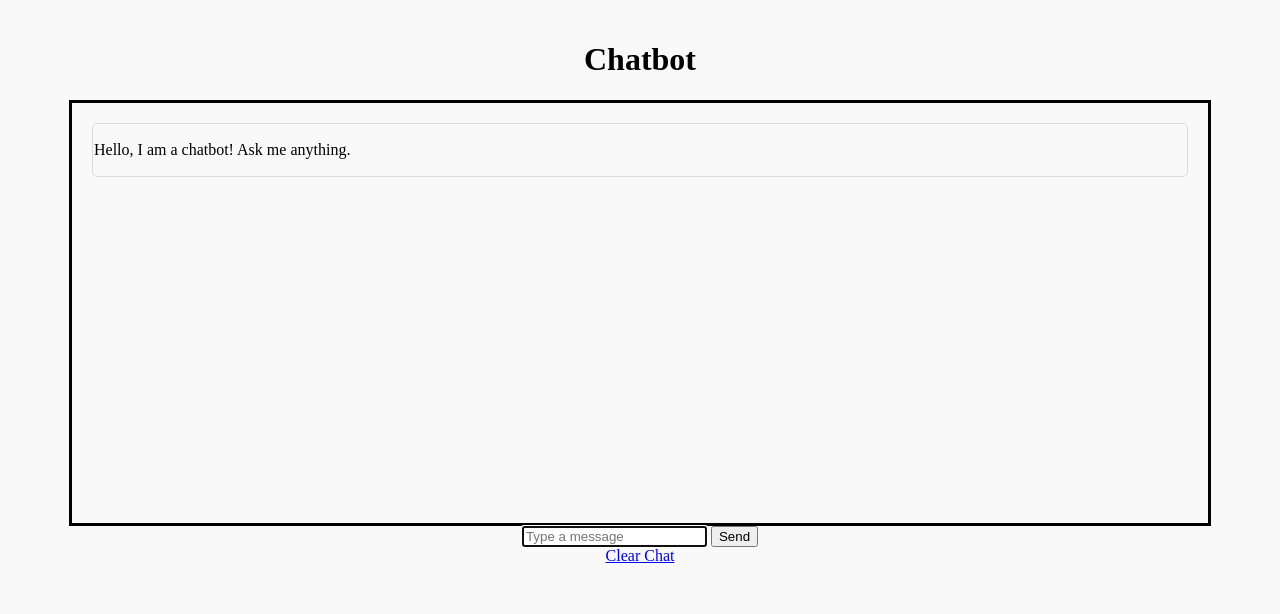
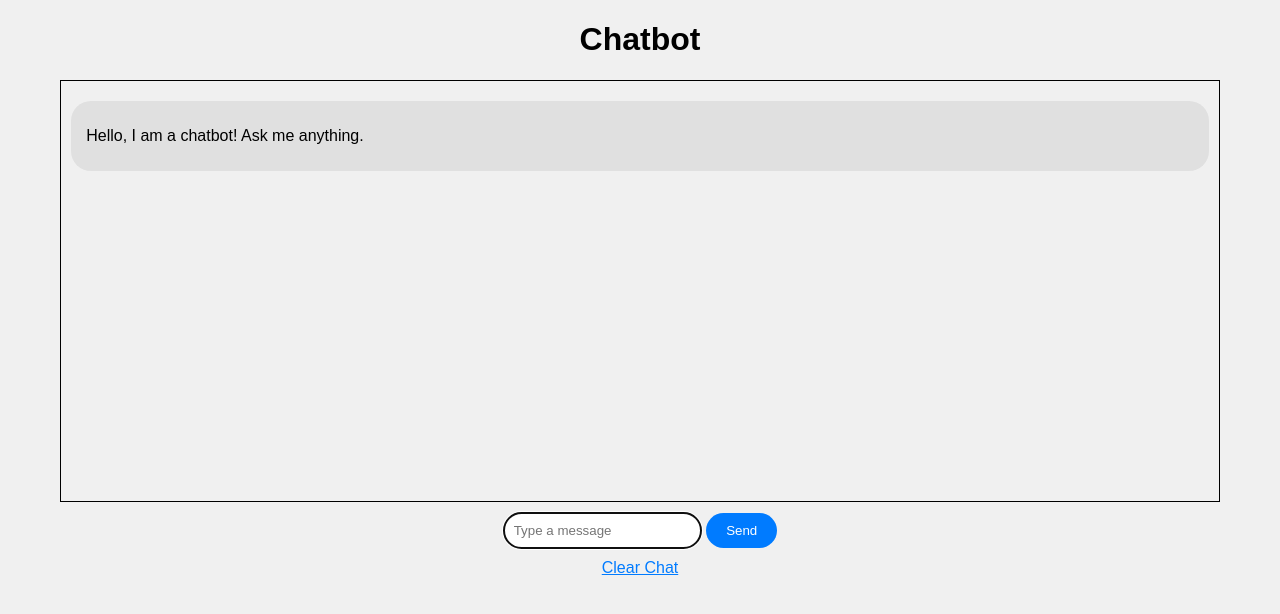
Before and after one commit to Bai756/chatbot, a Flask app: page / in a window 1280 px wide. Shown: the top 614 px of the page. Run offline with Flask 3, Linux system fonts and the light colour scheme.

Commit message:
finished
made it look pretty

```diff
--- a/app.py
+++ b/app.py
@@ -47,7 +47,7 @@ def index():
         user_message = request.form['question']
         session['messages'].append({'type': 'user', 'text': user_message})
 
-        answer = "temp"
+        answer = get_response(user_message)
         session['messages'].append({'type': 'bot', 'text': answer})
 
         session.modified = True
@@ -62,4 +62,4 @@ def clear():
 
 
 if __name__ == '__main__':
-    app.run(host="0.0.0.0", port=3000, debug=True)
+    app.run()
--- a/static/style.css
+++ b/static/style.css
@@ -1,7 +1,8 @@
 body {
-    background-color: #f9f9f9;
-    padding: 10px;
-    margin: 10px;
+    background-color: #f0f0f0;
+    font-family: Arial, sans-serif;
+    justify-content: center;
+    align-items: center;
 }
 
 .center {
@@ -11,7 +12,7 @@ body {
 }
 
 .chatbox {
-    border: 3px solid black;
+    border: 1px solid black;
     padding: 10px;
     width: 90%;
     height: 400px;
@@ -19,16 +20,55 @@ body {
 }
 
 .message {
-    margin: 10px;
-    padding: 1px;
-    border-radius: 5px;
-    border: 1px solid #ddd;
+    margin: 10px 0;
+    padding: 10px 15px;
+    border-radius: 20px;
+    word-wrap: break-word;
 }
 
 .user {
+    background-color: #007bff;
+    color: #fff;
     text-align: right;
 }
 
 .bot {
+    background-color: #e0e0e0;
     text-align: left;
 }
+
+a {
+    text-align: center;
+    margin: 10px 0;
+    color: #007bff;
+    transition: color 0.3s;
+}
+
+a:hover {
+    color: #0056b3;
+}
+
+form {
+    padding: 10px;
+}
+
+input[type="text"] {
+    flex: 1;
+    padding: 10px;
+    border: 1px solid #ddd;
+    border-radius: 20px;
+}
+
+button {
+    padding: 10px 20px;
+    border: none;
+    border-radius: 20px;
+    background-color: #007bff;
+    color: #fff;
+    cursor: pointer;
+    transition: background-color 0.3s;
+}
+
+button:hover {
+    background-color: #0056b3;
+}
```
